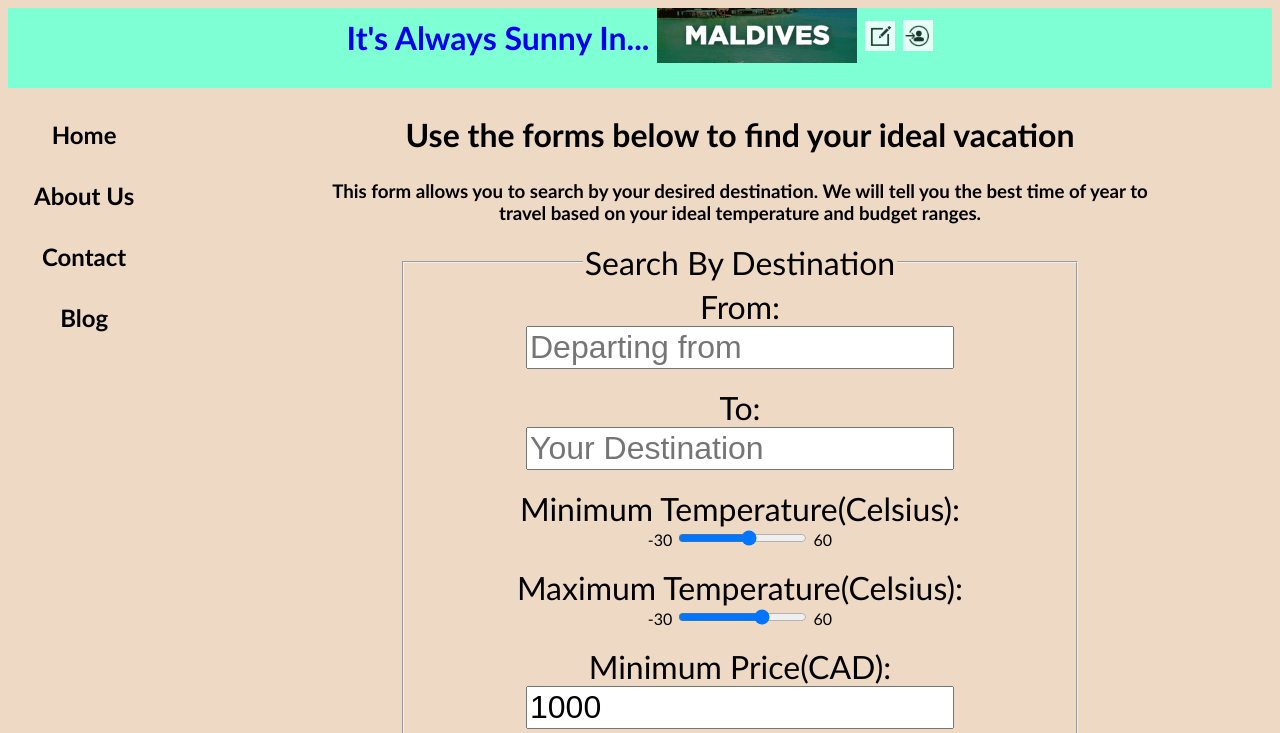
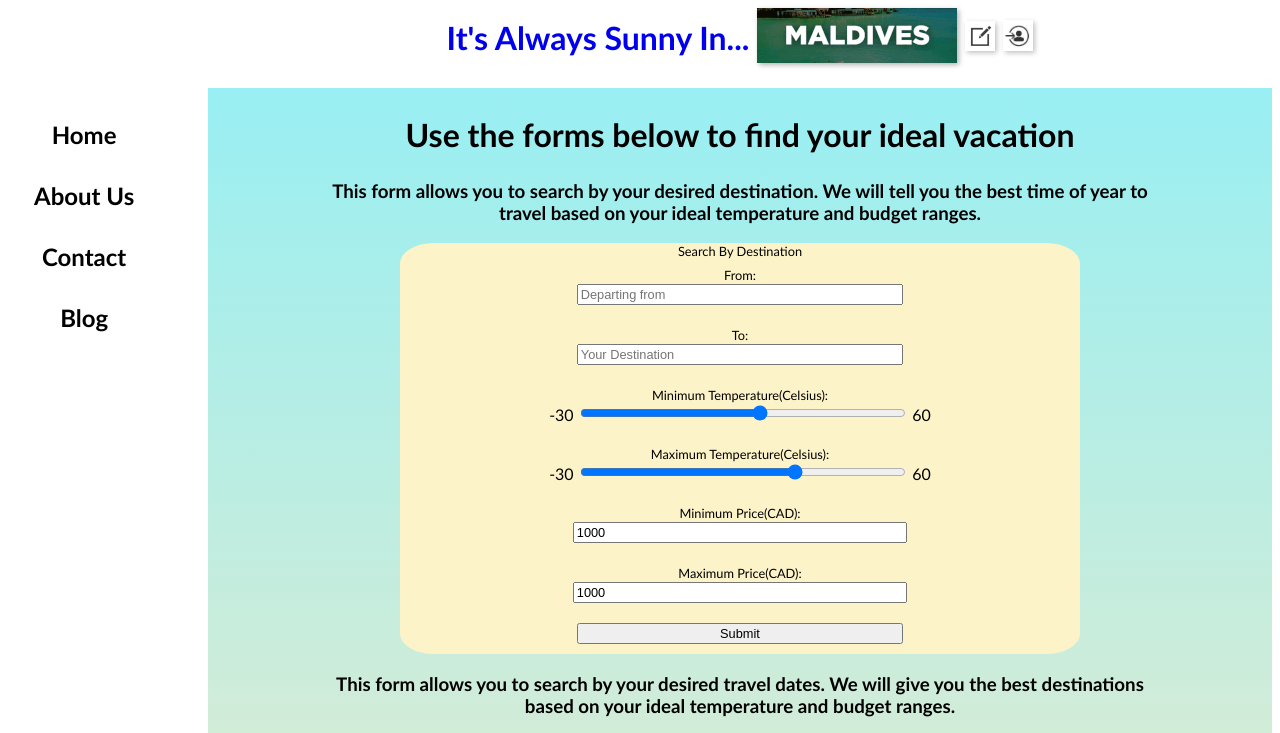
Before and after one commit to ItsAlwaysSunnyIn/DIGT1302ProjectSummer2024, a plain HTML site: page index.html in a window 1280 px wide. Shown: the top 733 px of the page. Drawn offline with Linux system fonts and the light colour scheme.

Commit message:
Added some colours and styling

```diff
--- a/index.html
+++ b/index.html
@@ -84,5 +84,6 @@
     <hr>
     Copyright &copy; 2024
   </footer>
+  <div class="gradient"></div>
 </body>
 </html>
--- a/styles.css
+++ b/styles.css
@@ -1,5 +1,5 @@
 :root {
-    --background: #EED9C4;
+    --background: #ffeac2;
     --row-bg-color: honeydew;
     font-family: Calibri, Myriad;
 }
@@ -16,15 +16,11 @@ body {
     grid-template-columns: 100%;
 }
 
-body {
-    background-color: var(--background);
-}
-
 nav {
     position: sticky;
     align-self: start;
     top: 0;
-    background-color: var(--background);
+    background-color: #fdf3c9;
 }
 
 
@@ -42,7 +38,7 @@ nav li {
 
 nav li:hover, li:active {
     border-bottom: 2px inset grey;
-    background-color: aquamarine;
+    background-color: #91eff6;
 }
 
 nav a {
@@ -58,8 +54,8 @@ nav a:link, a:visited {
 
 header {
     text-align: center;
-    background-color: aquamarine;
     height: 5em;
+    background-color: white;
 }
 
 .header {
@@ -95,10 +91,18 @@ main {
 form {
     width: 80%;
     margin: 0 auto;
+    background-color: #fdf3c9;
+    border-radius: 5%;
+    overflow: auto;
+}
+
+fieldset {
+    border: none;
 }
 
 form label, form input, form textarea, form legend, form button, form a {
-    font-size: 2em;
+    font-size: 0.8em;
+    min-width: 50%;
 }
 
 
@@ -122,7 +126,12 @@ p {
     font-size: 1.5em;
 }
 
+img {
+    box-shadow: 2px 2px 5px rgba(0, 0, 0, 0.3);
+  }
+
 @media (min-width: 600px) {
+
     nav li {
         display: inline-block;
         width: 8em;
@@ -142,6 +151,7 @@ p {
     textarea {
         width: 80%;
     }
+
 }
 
 @media (min-width: 1024px) {
@@ -153,13 +163,14 @@ p {
 
     header {
         grid-row: 1;
-        grid-column: 1/3;
+        grid-column: 2/3;
     }
 
     nav {
         grid-row: 2;
         grid-column: 1;
         float: left;
+        background-color: white;
     }
 
     main {
@@ -169,7 +180,7 @@ p {
 
     footer {
         grid-row: 3;
-        grid-column: 1/3;
+        grid-column: 2/3;
     }
 
     nav li {
@@ -193,4 +204,11 @@ p {
     nav ul li:first-child {
         border: none;
     }
+
+    .gradient {
+        grid-column: 2/4;
+        grid-row: 1/5;
+        background: linear-gradient(#91eff6,#ffeac2);
+        z-index: -1;
+    }
 }
```
Also changed, not shown: about.html (+1 -1 lines), blog.html (+1 -0 lines), contact.html (+1 -0 lines), createaccount.html (+1 -0 lines), forgotpassword.html (+1 -0 lines), signin.html (+1 -0 lines), 1 other file.
